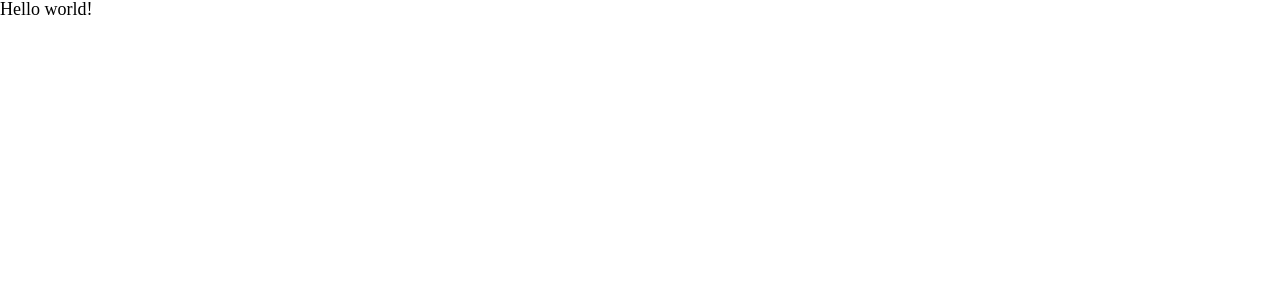
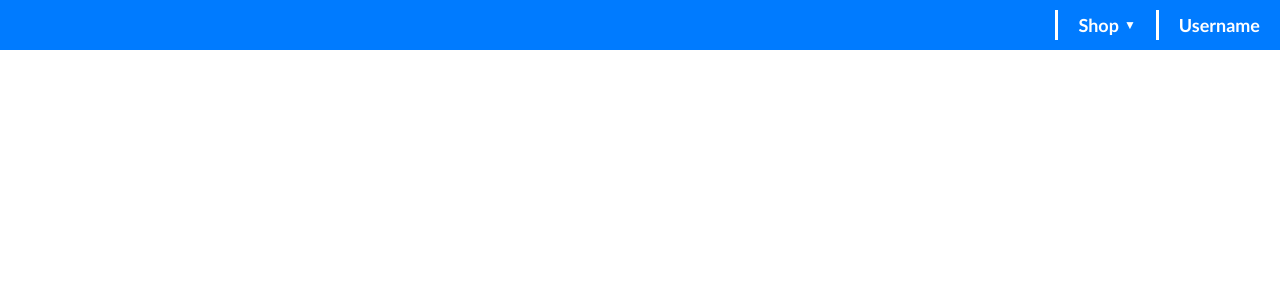
Before and after one commit to Namlev1/react-dashboard, a React (Vite) app: page / in a window 1280 px wide. Shown: the top 300 px of the page. Built offline with nearby package versions, Linux system fonts and the light colour scheme.

Commit message:
working on toolbar

```diff
--- a/src/App.jsx
+++ b/src/App.jsx
@@ -1,7 +1,15 @@
 import './App.css'
+import Toolbar from './Assets/components/Molecules/Toolbar';
 
 function App() {
-  return <p>Hello world!</p>
+  return (
+      <div className="App">
+        <Toolbar /> {/* Wyświetlenie komponentu Toolbar */}
+        {/* Inne elementy aplikacji */}
+      </div>
+
+  );
+
 }
 
 export default App
--- /dev/null
+++ b/src/assets/components/molecules/Toolbar.css
@@ -0,0 +1,63 @@
+.toolbar {
+    display: flex;
+    justify-content: flex-end;
+    align-items: center;
+    background-color: #007bff; /* Niebieski kolor tła */
+    color: white;
+    height: 50px;
+    padding: 0 20px;
+}
+
+.toolbar-content {
+    display: flex;
+    align-items: center;
+    gap: 20px;
+}
+
+.shop-dropdown {
+    position: relative;
+    cursor: pointer;
+    display: flex;
+    align-items: center;
+    font-weight: bold;
+}
+
+.arrow {
+    margin-left: 5px;
+    font-size: 12px;
+}
+
+.dropdown-menu {
+    position: absolute;
+    left: -20px;
+    top: 35px;
+    background-color: #007bff;
+    color: white;
+    border: 1px solid #ccc;
+    border-radius: 4px;
+    width: 240px;
+    z-index: 10;
+}
+
+.dropdown-item {
+    padding: 10px;
+    cursor: pointer;
+}
+
+.dropdown-item:not(:last-child) {
+    border-bottom: 3px solid white; /* Dodaj białą kreskę między elementami */
+}
+
+.dropdown-item:hover {
+    background-color: #f1f1f1;
+}
+
+.divider {
+    width: 3px;
+    height: 30px;
+    background-color: white;
+}
+
+.username {
+    font-weight: bold;
+}
--- /dev/null
+++ b/src/assets/components/molecules/Toolbar.jsx
@@ -0,0 +1,33 @@
+import React, { useState } from 'react';
+import './Toolbar.css';
+
+const Toolbar = () => {
+    const [isDropdownOpen, setDropdownOpen] = useState(false);
+
+    const toggleDropdown = () => {
+        setDropdownOpen(!isDropdownOpen);
+    };
+
+    return (
+        <div className="toolbar">
+            <div className="toolbar-content">
+                <div className="divider" />
+                <div className="shop-dropdown" onClick={toggleDropdown}>
+                    Shop
+                    <span className="arrow">▼</span>
+                    {isDropdownOpen && (
+                        <div className="dropdown-menu">
+                            <div className="dropdown-item">Shop 1</div>
+                            <div className="dropdown-item">Shop 2</div>
+                            <div className="dropdown-item">Shop 3</div>
+                        </div>
+                    )}
+                </div>
+                <div className="divider" />
+                <div className="username">Username</div>
+            </div>
+        </div>
+    );
+};
+
+export default Toolbar;
--- a/src/index.css
+++ b/src/index.css
@@ -1,5 +1,6 @@
 :root {
   font-size: 18px;
+  font-family: Calibri, sans-serif;
   --blue: #1c6fb4;
   --green: #5db41c;
   --red: #c61d1d;
```
Also changed, not shown: src/assets/components/atoms/ToolbarDropdown.jsx (added, +26 -0 lines), src/assets/components/atoms/ToolbarDropdown.css (added).
